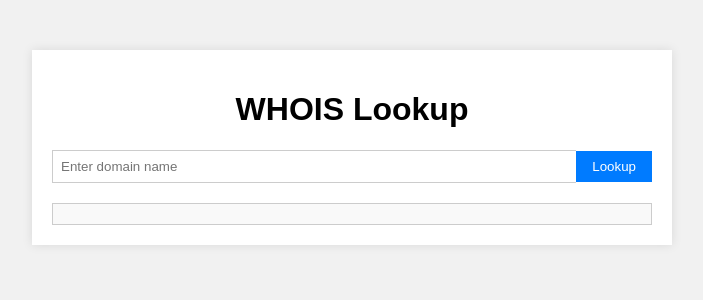
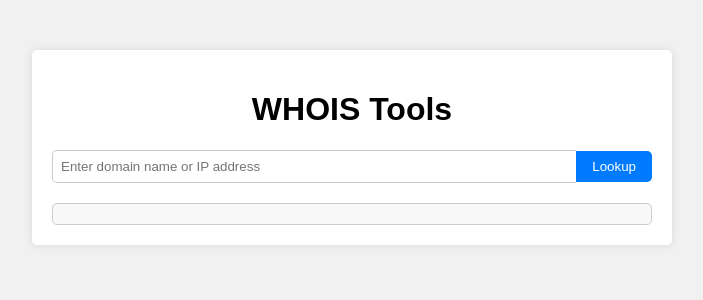
Before and after one commit to iqbwl/whois-web, a PHP site: page / in a window 1280 px wide. Shown: the top 300 px of the page, without its empty margins (288-991 px from the left). Run offline with PHP 8.4, Linux system fonts and the light colour scheme.

Commit message:
add lookup.php

```diff
--- a/index.php
+++ b/index.php
@@ -1,17 +1,17 @@
 <!DOCTYPE html>
 <html>
 <head>
-    <title>WHOIS Lookup</title>
+    <title>WHOIS Tools for Domain & IP Address Lookup</title>
     <link rel="stylesheet" href="style.css">
 </head>
 <body>
     <div class="container">
-        <h1>WHOIS Lookup</h1>
-        <form method="post">
-            <input type="text" name="domain" placeholder="Enter domain name">
+        <h1>WHOIS Tools</h1>
+        <form method="post" class="lookup-form">
+            <input type="text" name="query" placeholder="Enter domain name or IP address">
             <button type="submit">Lookup</button>
         </form>
-        <?php include 'whois.php'; ?>
+        <?php include 'lookup.php'; ?>
     </div>
 </body>
 </html>
--- /dev/null
+++ b/lookup.php
@@ -0,0 +1,35 @@
+<?php
+if ($_SERVER['REQUEST_METHOD'] === 'POST') {
+    $query = $_POST['query'];
+
+    if (!empty($query)) {
+        if (preg_match('/^[a-zA-Z0-9\-\.]+\.[a-zA-Z]{2,}$/', $query)) {
+            // Valid domain name
+            $lookup_data = shell_exec('whois ' . escapeshellarg($query));
+        } elseif (filter_var($query, FILTER_VALIDATE_IP)) {
+            // Valid IP address
+            $lookup_data = shell_exec('whois ' . escapeshellarg($query));
+        } else {
+            // Invalid input
+            $lookup_data = 'Invalid domain name or IP address';
+        }
+
+        if (empty($lookup_data)) {
+            $lookup_data = 'No information found for the query.';
+        } else {
+            // Escape HTML characters to prevent breaking the layout
+            $lookup_data = htmlspecialchars($lookup_data);
+            // Convert newlines to <br> tags to display properly in HTML
+            $lookup_data = nl2br($lookup_data);
+        }
+    } else {
+        $lookup_data = 'Please enter a domain name or IP address.';
+    }
+}
+?>
+
+<div class="result">
+    <?php if (!empty($lookup_data)) { ?>
+        <pre><?php echo $lookup_data; ?></pre>
+    <?php } ?>
+</div>
--- a/style.css
+++ b/style.css
@@ -11,15 +11,17 @@ body {
     padding: 20px;
     background-color: #fff;
     box-shadow: 0 0 10px rgba(0, 0, 0, 0.1);
+    border-radius: 5px;
 }
 
 h1 {
     text-align: center;
 }
 
-form {
+.lookup-form {
     display: flex;
     align-items: center;
+    margin-bottom: 10px;
 }
 
 input[type="text"] {
@@ -27,6 +29,8 @@ input[type="text"] {
     padding: 8px;
     border: 1px solid #ccc;
     border-right: none;
+    border-top-left-radius: 5px;
+    border-bottom-left-radius: 5px;
 }
 
 button {
@@ -35,6 +39,8 @@ button {
     background-color: #007bff;
     color: #fff;
     cursor: pointer;
+    border-top-right-radius: 5px;
+    border-bottom-right-radius: 5px;
 }
 
 .result {
@@ -42,4 +48,7 @@ button {
     padding: 10px;
     background-color: #f9f9f9;
     border: 1px solid #ccc;
+    border-radius: 5px;
+    max-height: 300px;
+    overflow: auto;
 }
--- a/whois.php
+++ /dev/null
@@ -1,19 +0,0 @@
-<?php
-if ($_SERVER['REQUEST_METHOD'] === 'POST') {
-    $domain = $_POST['domain'];
-
-    // Validate the domain name (you may need more comprehensive validation in a real application)
-    if (!empty($domain) && preg_match('/^[a-zA-Z0-9\-\.]+\.[a-zA-Z]{2,}$/', $domain)) {
-        $whois_data = shell_exec('whois ' . escapeshellarg($domain));
-        $whois_data = nl2br($whois_data); // Convert newlines to <br> tags to display properly in HTML
-    } else {
-        $whois_data = 'Invalid domain name';
-    }
-}
-?>
-
-<div class="result">
-    <?php if (!empty($whois_data)) { ?>
-        <pre><?php echo $whois_data; ?></pre>
-    <?php } ?>
-</div>
```
